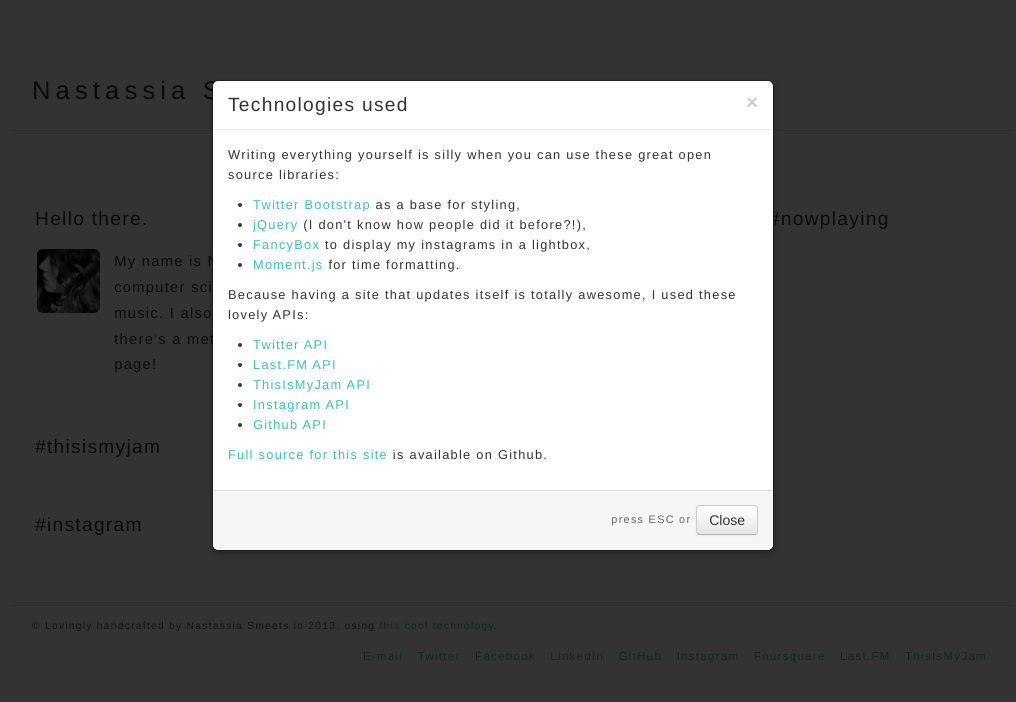
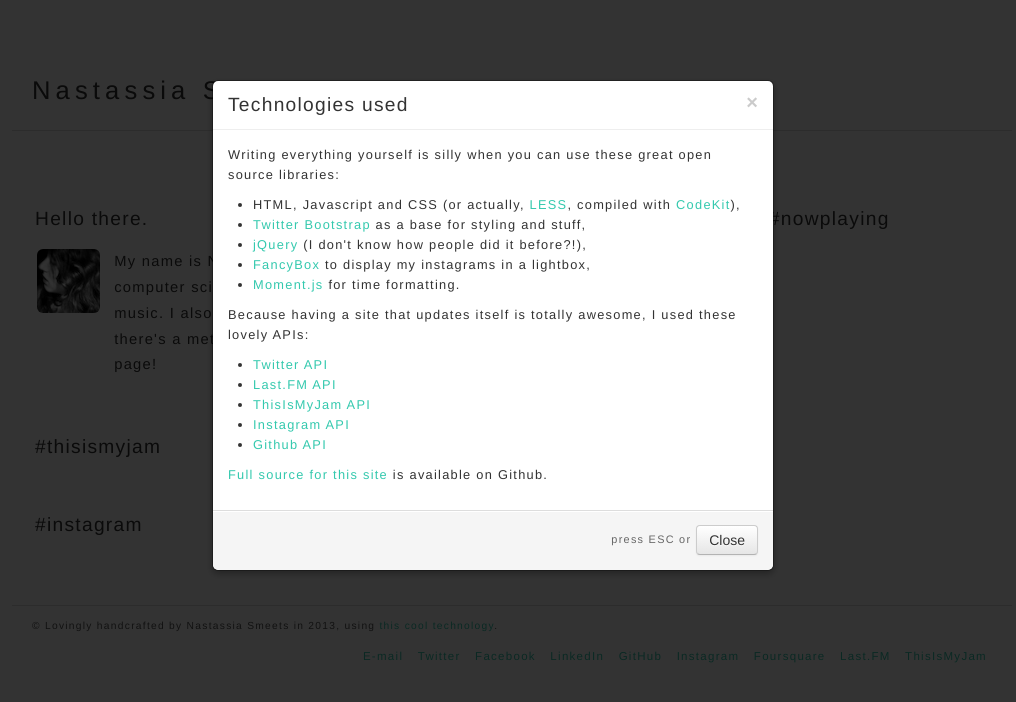
Before and after one commit to nassia/nassia.be, a plain HTML site: page index.html in a window 1280 px wide. Both pictures are taken after a click on the link "this cool technology". Shown: the whole page, without its empty margins (148-1164 px from the left). Drawn offline with nearby package versions, Linux system fonts and the light colour scheme; files that its build step writes are made by us from their sources.

Commit message:
Added shoutouts in technology modal

```diff
--- a/index.html
+++ b/index.html
@@ -82,7 +82,8 @@
 			<div class="modal-body">
 				<p>Writing everything yourself is silly when you can use these great open source libraries:</p>
 				<ul>
-					<li><a href='http://twitter.github.io/bootstrap/' target='_blank'>Twitter Bootstrap</a> as a base for styling,</li>
+					<li>HTML, Javascript and CSS (or actually, <a href='http://lesscss.org/' target='_blank'>LESS</a>, compiled with <a href='http://incident57.com/codekit/' target='_blank'>CodeKit</a>),</li>
+					<li><a href='http://twitter.github.io/bootstrap/' target='_blank'>Twitter Bootstrap</a> as a base for styling and stuff,</li>
 					<li><a href='http://twitter.github.io/bootstrap/' target='_blank'>jQuery</a> (I don't know how people did it before?!),</li>
 					<li><a href='http://fancyapps.com/fancybox/' target='_blank'>FancyBox</a> to display my instagrams in a lightbox,</li>
 					<li><a href='http://momentjs.com/' target='_blank'>Moment.js</a> for time formatting.</li>
```
